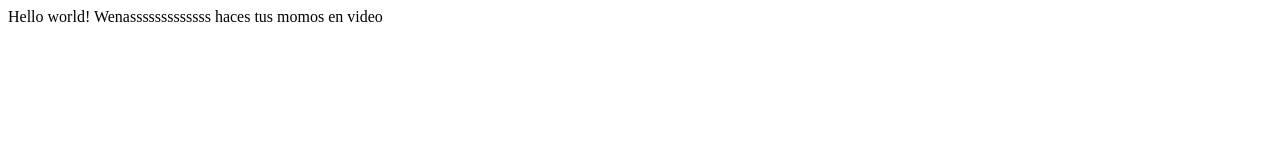
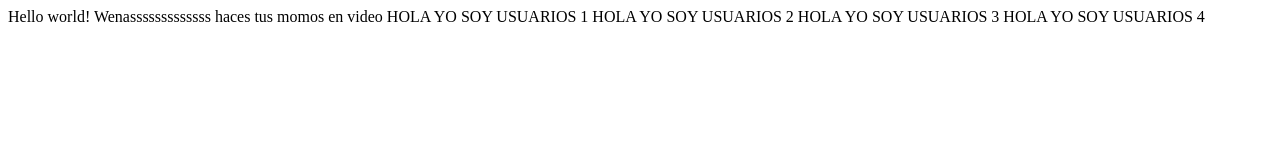
Before and after one commit to XhenoRex/Test, a plain HTML site: page index.html in a window 1280 px wide. Drawn offline with Linux system fonts and the light colour scheme.

Commit message:
mi parte esta hecha

```diff
--- a/index.html
+++ b/index.html
@@ -10,5 +10,10 @@
     Wenasssssssssssss
 
     haces tus momos en video
+
+    HOLA YO SOY USUARIOS 1
+    HOLA YO SOY USUARIOS 2
+    HOLA YO SOY USUARIOS 3
+    HOLA YO SOY USUARIOS 4
 </body>
 </html>
```
Also changed, not shown: codiguito.js (added), styles.css (added).
